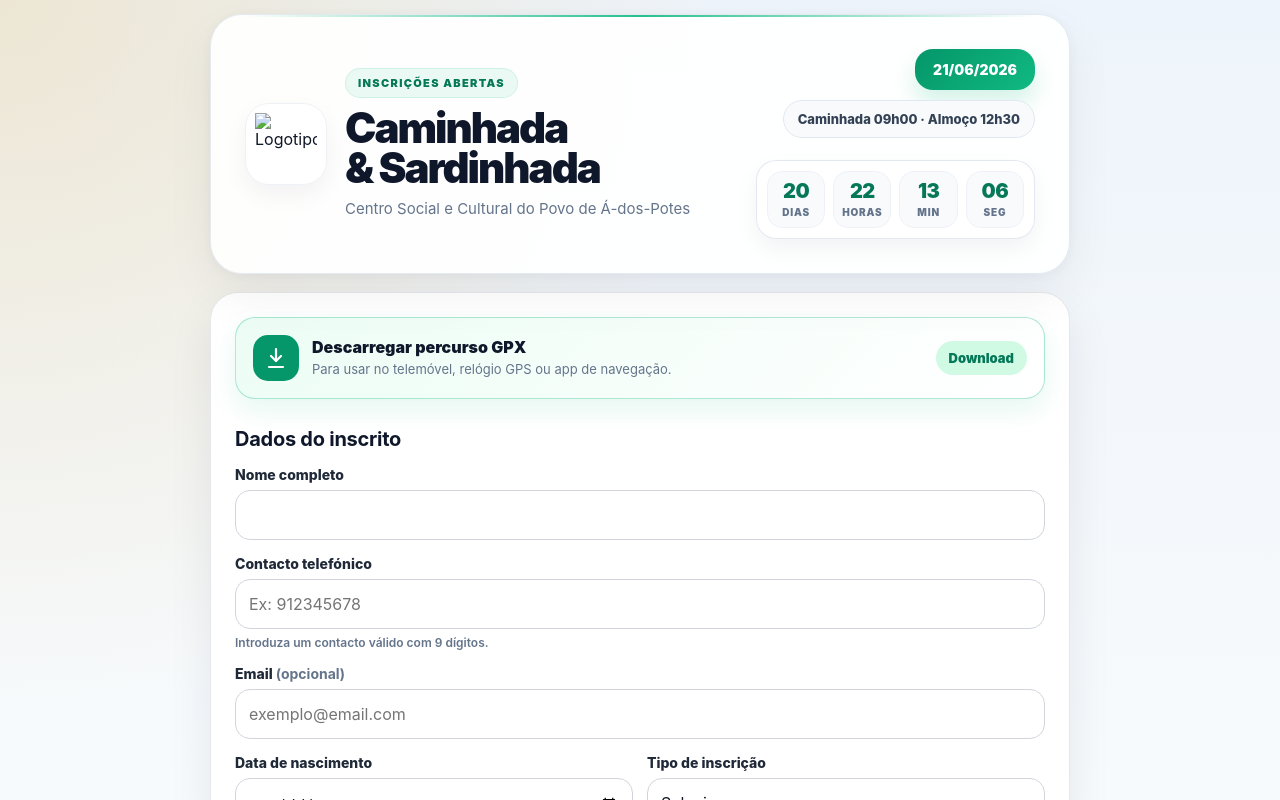
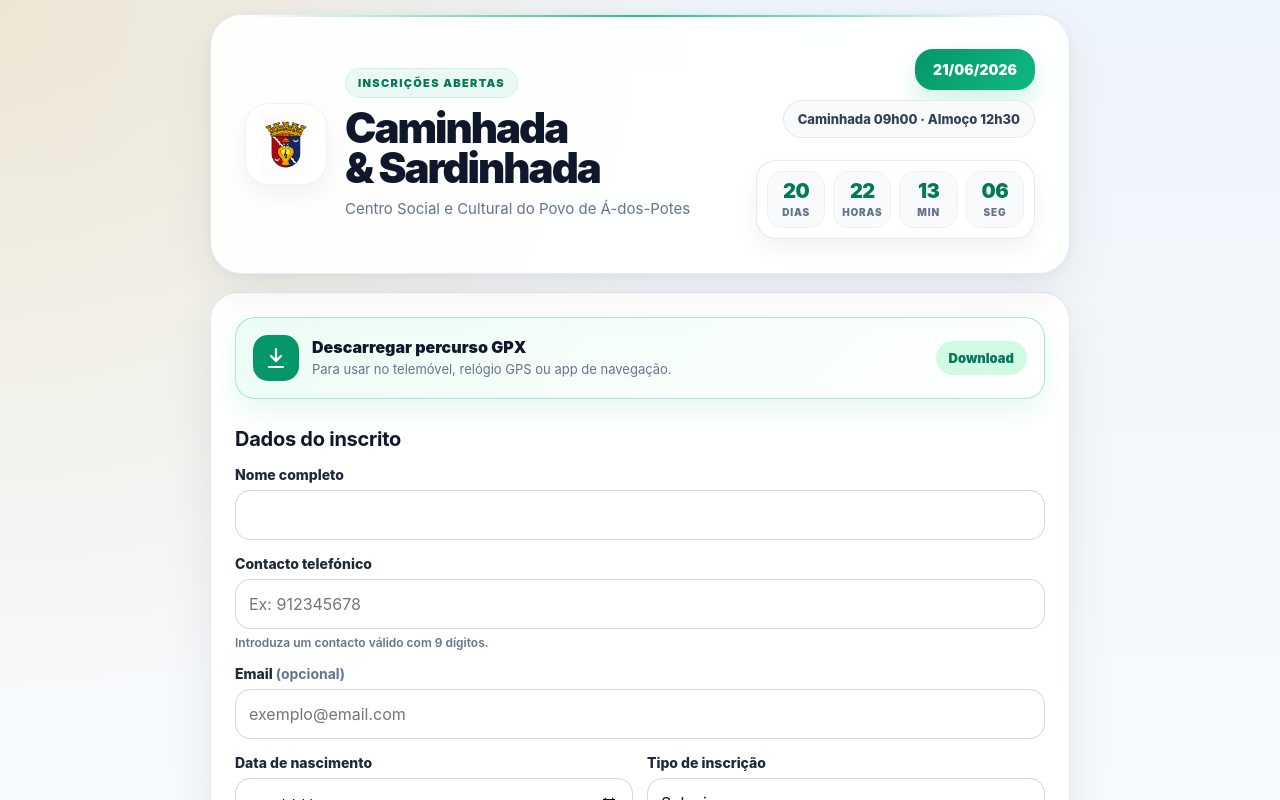
Before and after one commit to pedro-miranda95/cscadospotes, a plain HTML site: page index.html in a window 1280 px wide. Shown: the top 800 px of the page. Drawn offline with Linux system fonts and the light colour scheme.

Commit message:
new update logo

```diff
--- a/index.html
+++ b/index.html
@@ -210,7 +210,7 @@
     <div class="hero-layout">
       <div class="hero-left">
         <div class="logo-wrap">
-          <img class="logo" src="LOGO_BASE64_PLACEHOLDER" alt="Logotipo">
+          <img class="logo" src="logo.png" alt="Logotipo">
         </div>
         <div class="hero-content">
           <div class="eyebrow">Inscrições abertas</div>
```
